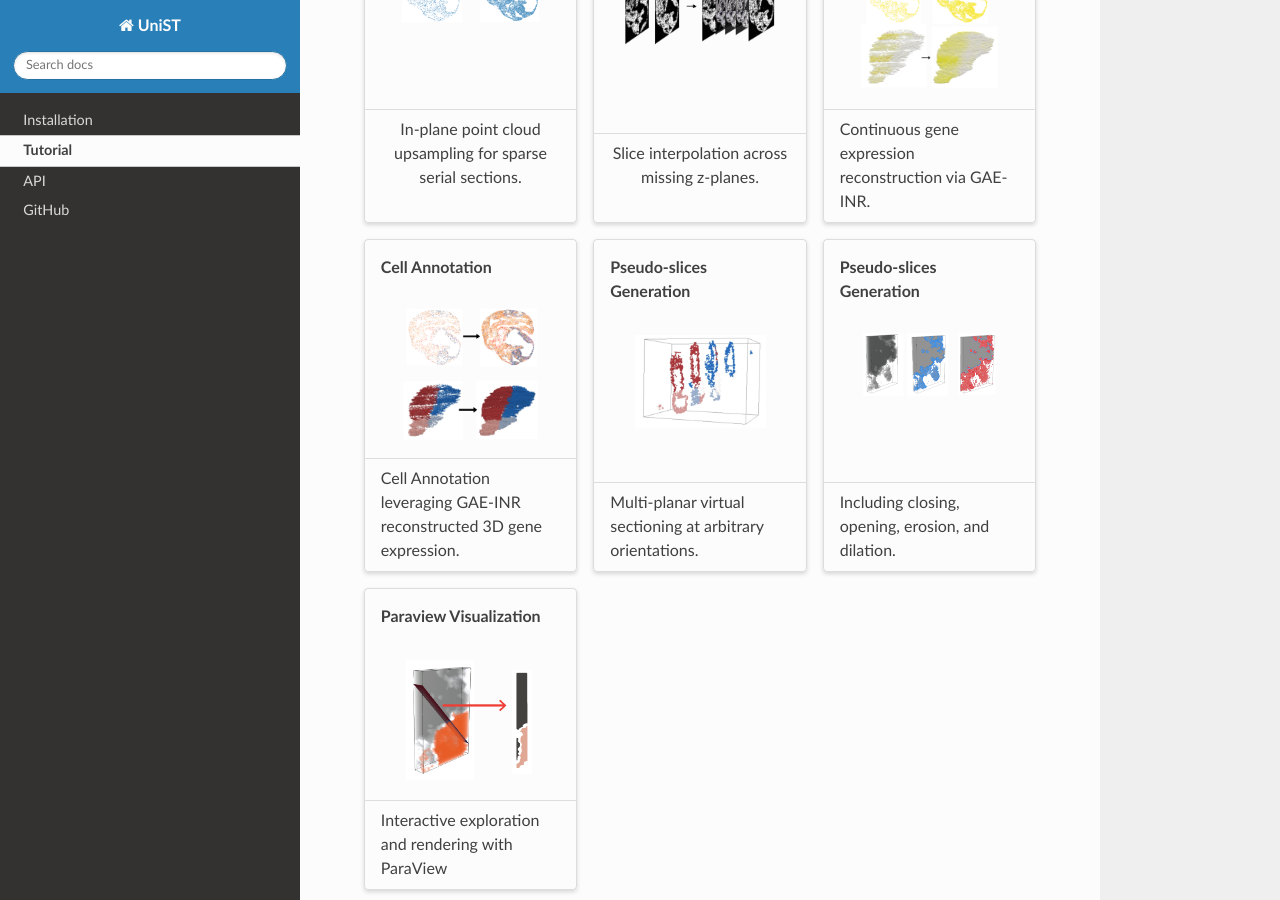
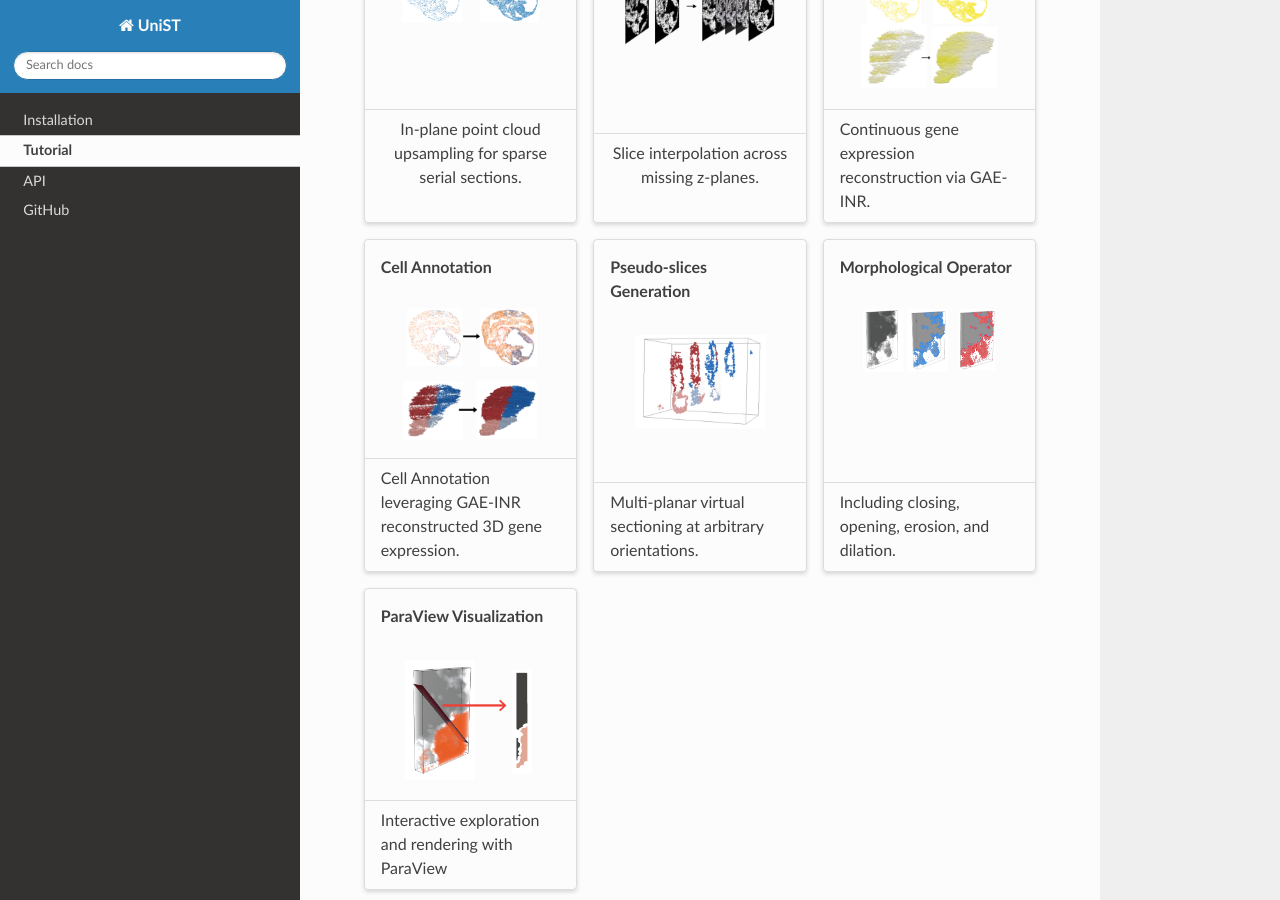
Before and after one commit to lanshui98/UniST-tutorial, a Sphinx documentation site: the page built from docs/source/tutorial.rst, in a window 1280 px wide and 900 px high, scrolled down 337 px. Built offline with Sphinx 7.4.7 and the Read the Docs theme 3.1.0, drawn with Linux system fonts in a browser that asks for light colours.

Commit message:
Update tutorial.rst

```diff
--- a/docs/source/tutorial.rst
+++ b/docs/source/tutorial.rst
@@ -91,7 +91,7 @@ Click any card below to jump to the corresponding tutorial.
       :link: morpho_operator
       :link-type: doc
 
-      **Pseudo-slices Generation**
+      **Morphological Operator**
 
       .. image:: _static/morpho_operator.png
          :width: 80%
@@ -107,7 +107,7 @@ Click any card below to jump to the corresponding tutorial.
       :link: vis_paraview
       :link-type: doc
 
-      **Paraview Visualization**
+      **ParaView Visualization**
 
       .. image:: _static/vis_paraview.png
          :width: 80%
```
